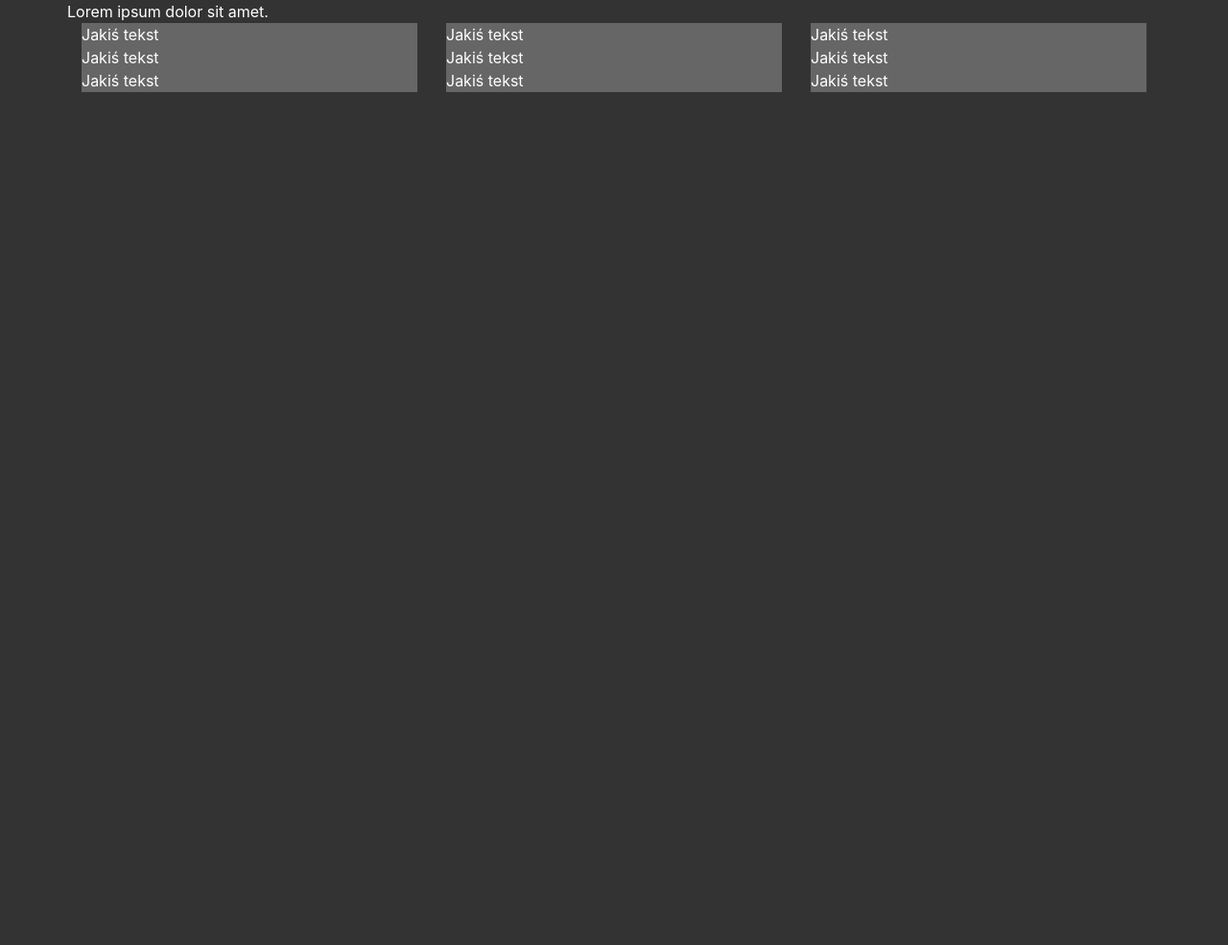
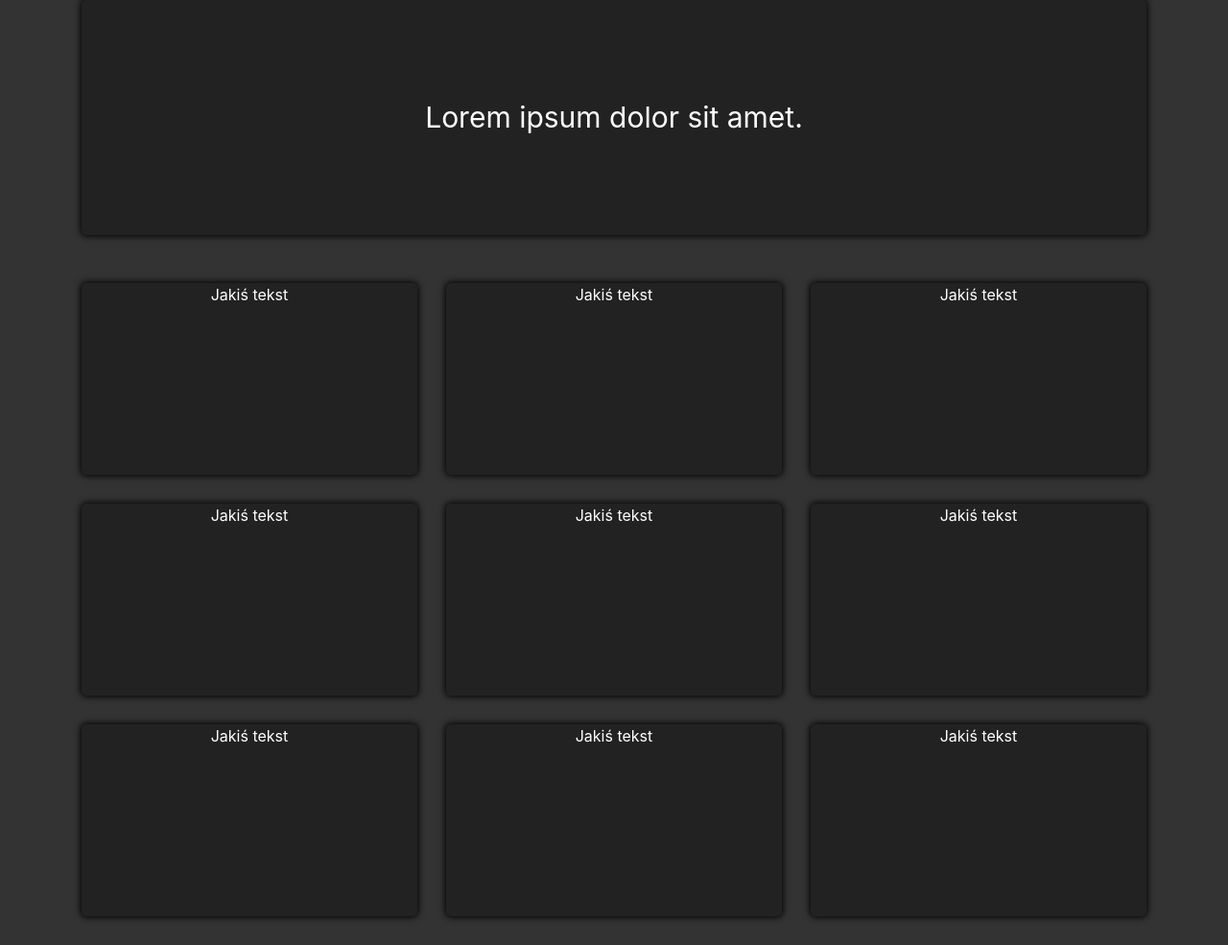
Before and after one commit to DawidMilerski/PierwszyBootstrap, a plain HTML site: page index.html in a window 1280 px wide. Shown: the whole page at 96% size. Before the commit the page ends 800 px from the top, so only its background shows below. Drawn offline with nearby package versions, Linux system fonts and the light colour scheme.

Commit message:
Zmiana cssa

```diff
--- a/index.html
+++ b/index.html
@@ -12,10 +12,11 @@
 
     <div class="container">
         <div class="row">
-            <div class="col-sm12"><div id="header">Lorem ipsum dolor sit amet.</div></div>
+
         </div>
 
         <div class="row">
+          <div class="col-sm-12"><div id="header">Lorem ipsum dolor sit amet.</div></div>
             <div class="col-sm-6 col-md-4"><div class="box">Jakiś tekst</div></div>
             <div class="col-sm-6 col-md-4"><div class="box">Jakiś tekst</div></div>
             <div class="col-sm-6 col-md-4"><div class="box">Jakiś tekst</div></div>
--- a/style.css
+++ b/style.css
@@ -4,5 +4,21 @@ body{
 }
 
 .box{
-    background-color: #666;
+    background-color: #222;
+    width: 100%;
+    height: 200px;
+    margin-bottom: 30px;
+    text-align: center;
+    border-radius: 5px;
+    box-shadow: 0px 0px 7px 1px #000;
 }
+
+#header{
+    background-color: #222;
+    padding: 100px;
+    text-align: center;
+    margin-bottom: 50px;
+    font-size: 30px;
+    border-radius: 5px;
+    box-shadow: 0px 0px 7px 1px #000;
+}
```
